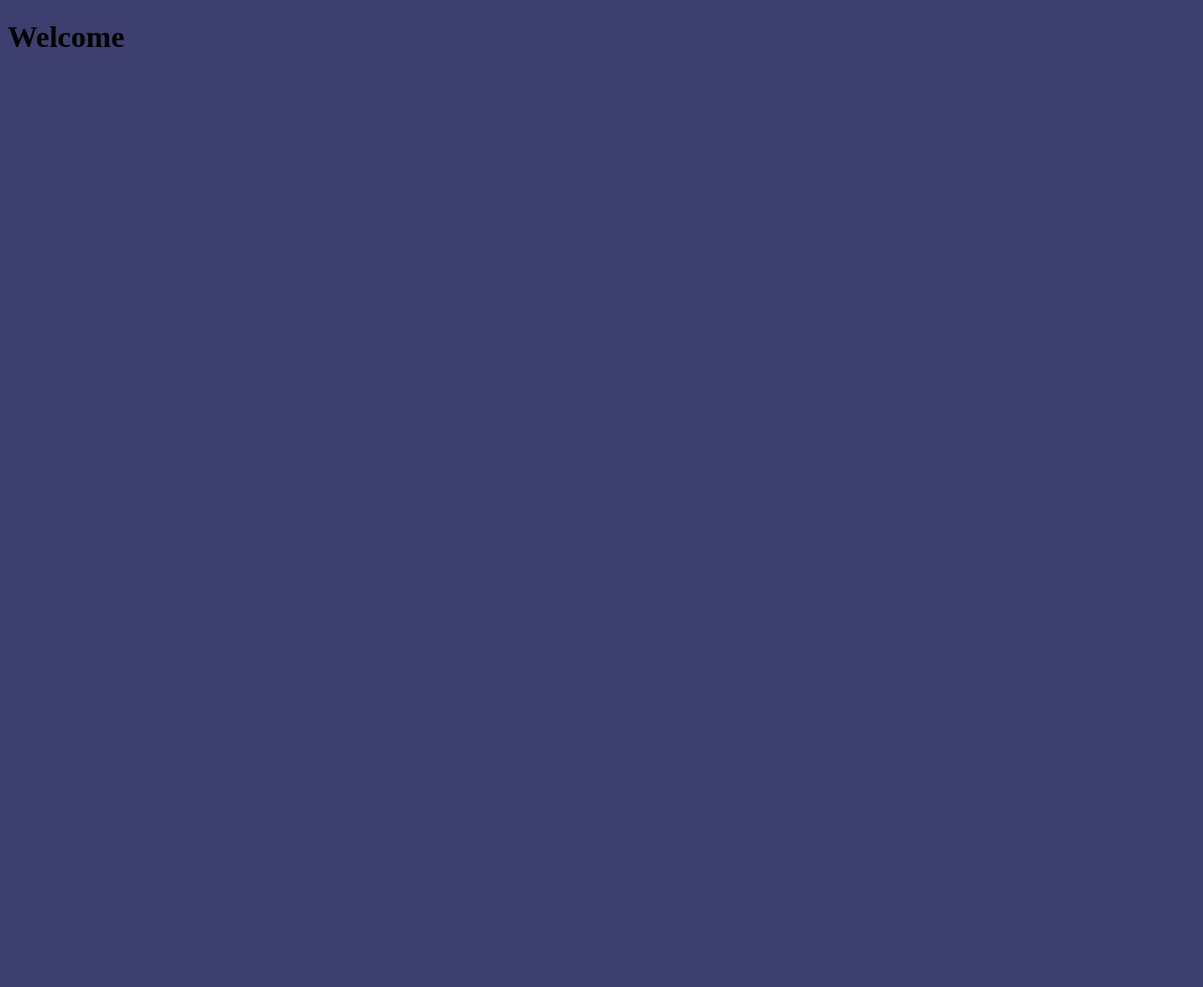
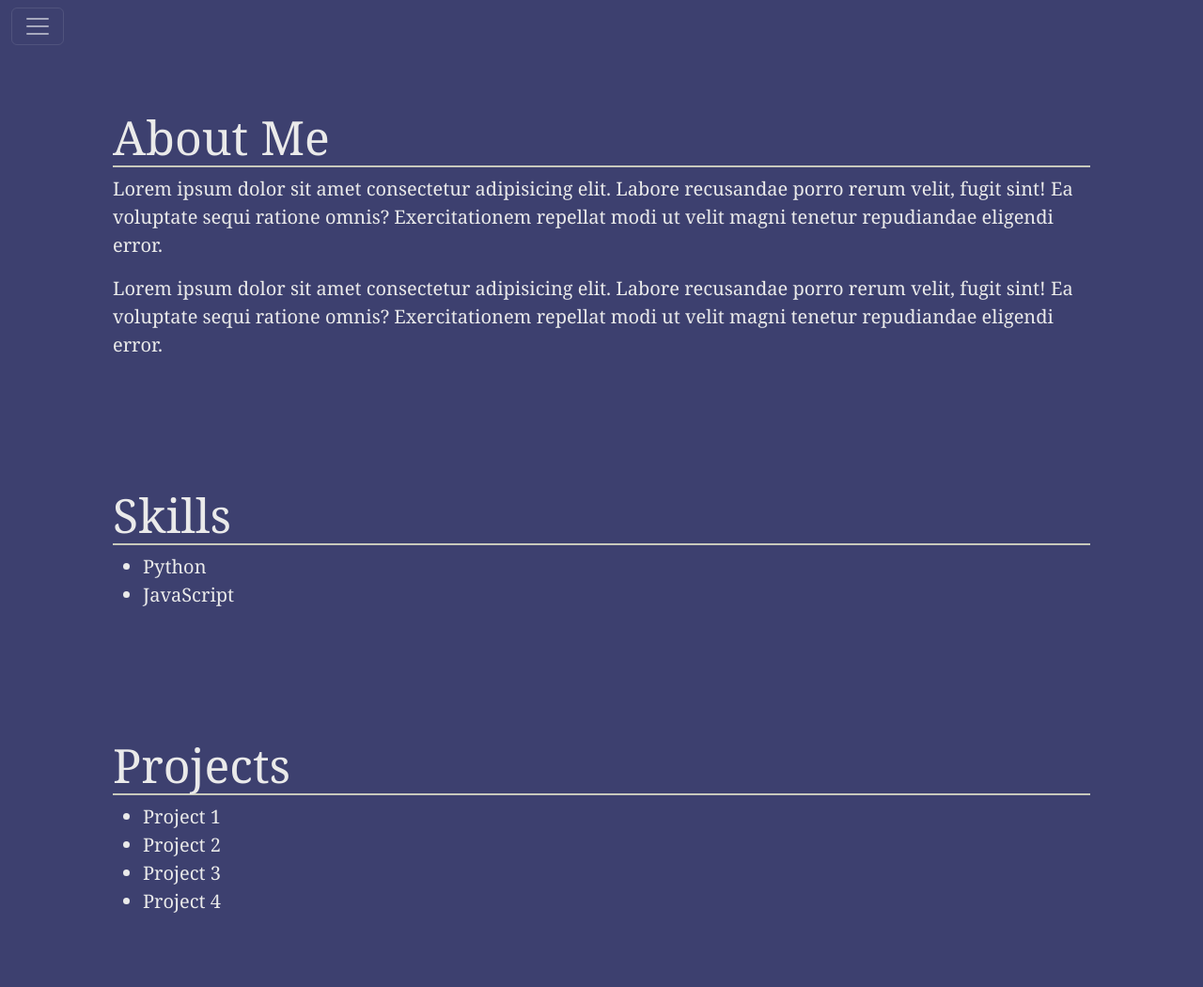
Before and after one commit to lry12138/lry12138.github.io, a plain HTML site: page index.html in a window 1280 px wide. Shown: the whole page at 94% size. Before the commit the page ends 800 px from the top, so only its background shows below. Drawn offline with nearby package versions, Linux system fonts and the light colour scheme.

Commit message:
creating landing page layout

```diff
--- a/index.html
+++ b/index.html
@@ -1,9 +1,53 @@
-<!DOCTYPE html>
-<html>
-    <head>
-    </head>
-    <body style="background: #3d406f" >
+<!doctype html>
+<html lang="en">
+  <head>
+    <meta charset="utf-8">
+    <meta name="viewport" content="width=device-width, initial-scale=1">
+    <link href="https://cdn.jsdelivr.net/npm/bootstrap@5.3.2/dist/css/bootstrap.min.css" rel="stylesheet" integrity="sha384-T3c6CoIi6uLrA9TneNEoa7RxnatzjcDSCmG1MXxSR1GAsXEV/Dwwykc2MPK8M2HN" crossorigin="anonymous">
+    <link rel="stylesheet" href="stylesheet.css">
+  </head>
+  <body>
+    <script src="https://cdn.jsdelivr.net/npm/bootstrap@5.3.2/dist/js/bootstrap.bundle.min.js" integrity="sha384-C6RzsynM9kWDrMNeT87bh95OGNyZPhcTNXj1NW7RuBCsyN/o0jlpcV8Qyq46cDfL" crossorigin="anonymous"></script>
 
-        <h1>Welcome</h1>
-    </body>
+        <div class="sticky-top">
+            <nav class="navbar navbar-dark">
+            <div class="container-fluid ">
+                <button class="navbar-toggler" type="button" data-bs-toggle="collapse" data-bs-target="#navbarToggleExternalContent" aria-controls="navbarToggleExternalContent" aria-expanded="false" aria-label="Toggle navigation">
+                <span class="navbar-toggler-icon"></span>
+                </button>
+            </div>
+            </nav>
+            <div class="collapse" id="navbarToggleExternalContent" data-bs-theme="dark">
+            <div class="bg-dark p-4">
+                <a class="dropdown-item" href="#about">About</a>
+                <a class="dropdown-item" href="#skills">Skill</a>
+                <a class="dropdown-item" href="#projects">Projects</a>
+            </div>
+        </div>
+        </div>
+        <div class = "content" id="about">
+            <h1>About Me</h1>
+            <p>Lorem ipsum dolor sit amet consectetur adipisicing elit. Labore recusandae porro rerum velit, fugit sint! Ea voluptate sequi ratione omnis? Exercitationem repellat modi ut velit magni tenetur repudiandae eligendi error.</p>
+            <p>Lorem ipsum dolor sit amet consectetur adipisicing elit. Labore recusandae porro rerum velit, fugit sint! Ea voluptate sequi ratione omnis? Exercitationem repellat modi ut velit magni tenetur repudiandae eligendi error.</p>
+        </div>
+
+        <div class = "content" id = "skills">
+            <h1>Skills</h1>
+            <ul>
+                <li>Python</li>
+                <li>JavaScript</li>
+            </ul>
+        </div>
+        <div class ='content' id = "projects">
+            <h1>Projects</h1>
+            <ul>
+                <li>Project 1</li>
+                <li>Project 2</li>
+                <li>Project 3</li>
+                <li>Project 4</li>
+            </ul>
+        </div>
+        </div>
+      </div>
+</body>
 </html>
--- /dev/null
+++ b/stylesheet.css
@@ -0,0 +1,26 @@
+body{
+    background: #3d406f;
+    color: #eaeaea;
+    font-size: 20px;
+    font-family:Georgia, 'Times New Roman', Times, serif;
+}
+
+.content{
+    display: block;
+    height:100%;
+    width:100%;
+    padding: 60px;
+    padding-left: 120px;
+    padding-right: 120px;}
+
+.dropdown-toggle{
+    color: white;
+}
+
+h1{
+    font-size: 50px;
+    border-bottom: 2px solid #c8c9bc;
+}
+ul{
+    align-self: center;
+}
```
